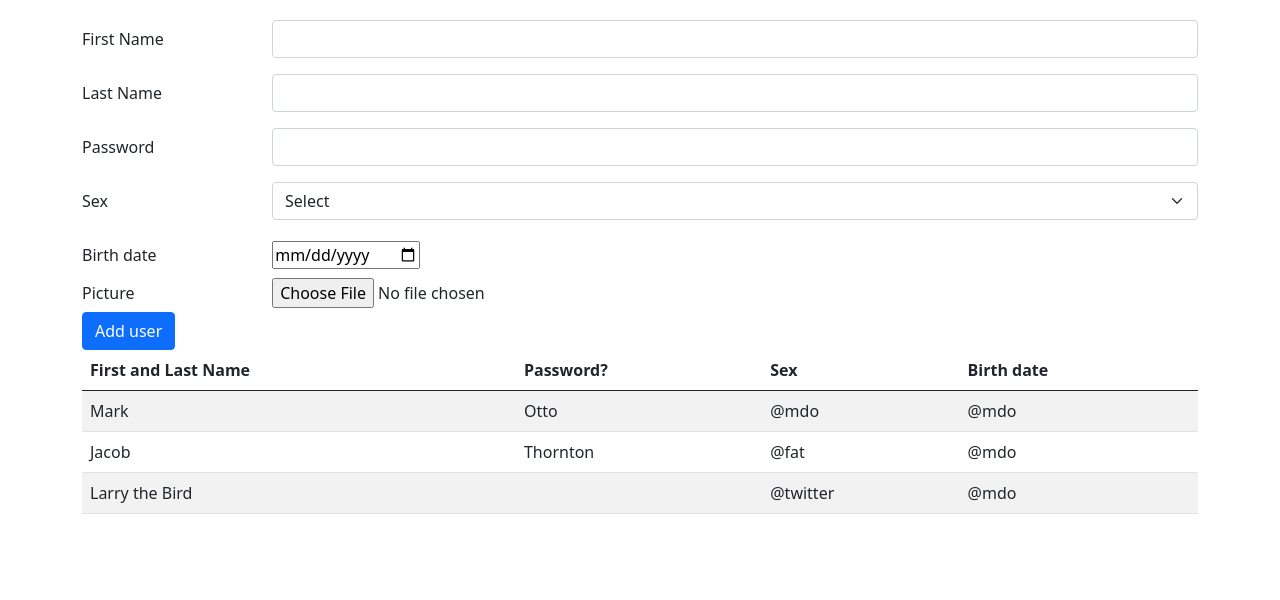
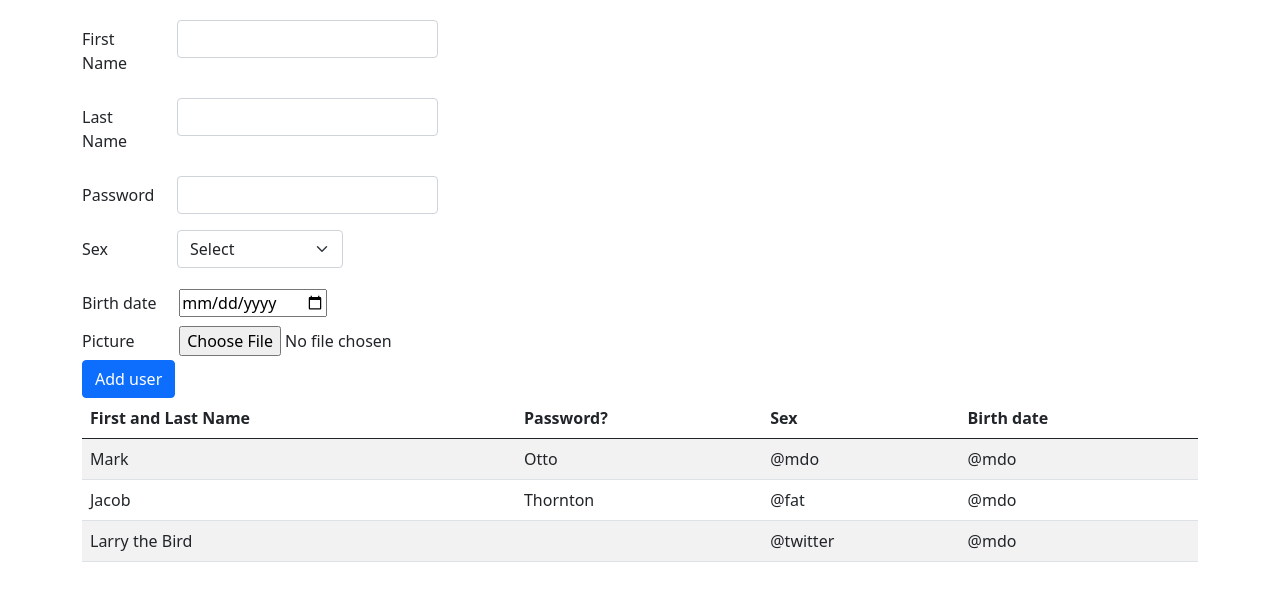
Before and after one commit to Dorinacho/CMS-Javascript3, a plain HTML site: page index.html in a window 1280 px wide. Drawn offline with nearby package versions, Linux system fonts and the light colour scheme.

Commit message:
Small fail with git but I made the form, the table and added raw functionality with js

```diff
--- a/index.html
+++ b/index.html
@@ -17,34 +17,34 @@
     <div class="container">
         <form id="user-data">
             <div class="row mb-3" style="margin-top: 20px;">
-                <label for="first-name" class="col-sm-2 col-form-label">
+                <label for="first-name" class="col-sm-1 col-form-label">
                     First Name
                 </label>
-                <div class="col-sm-10">
+                <div class="col-sm-3">
                     <input type="text" class="form-control" id="first-name" required>
                 </div>
             </div>
             <div class="row mb-3">
-                <label for="last-name" class="col-sm-2 col-form-label">
+                <label for="last-name" class="col-sm-1 col-form-label">
                     Last Name
                 </label>
-                <div class="col-sm-10">
+                <div class="col-sm-3">
                     <input type="text" class="form-control" id="last-name" required>
                 </div>
             </div>
             <div class="row mb-3">
-                <label for="password" class="col-sm-2 col-form-label">
+                <label for="password" class="col-sm-1 col-form-label">
                     Password
                 </label>
-                <div class="col-sm-10">
+                <div class="col-sm-3">
                     <input type="password" class="form-control" id="password" required>
                 </div>
             </div>
             <div class="row mb-3">
-                <label for="sex-selector" class="col-sm-2 col-form-label">
+                <label for="sex-selector" class="col-sm-1 col-form-label">
                     Sex
                 </label>
-                <div class="col-sm-10">
+                <div class="col-sm-2">
                     <select class="form-select" id="sex-selector" aria-label="Default select example" required>
                     <option selected>
                         Select
@@ -62,13 +62,13 @@
                 </div>
             </div>
             <div>
-                <label for="birth-date" class="col-sm-2 col-form-label">
+                <label for="birth-date" class="col-sm-1 col-form-label">
                     Birth date
                 </label>
                 <input type="date" id="birth-date" required>
             </div>
             <div>
-                <label for="image-upload" class="col-sm-2 col-form-label">
+                <label for="image-upload" class="col-sm-1 col-form-label">
                     Picture
                 </label>
                 <input type="file" id="image-upload">
```
